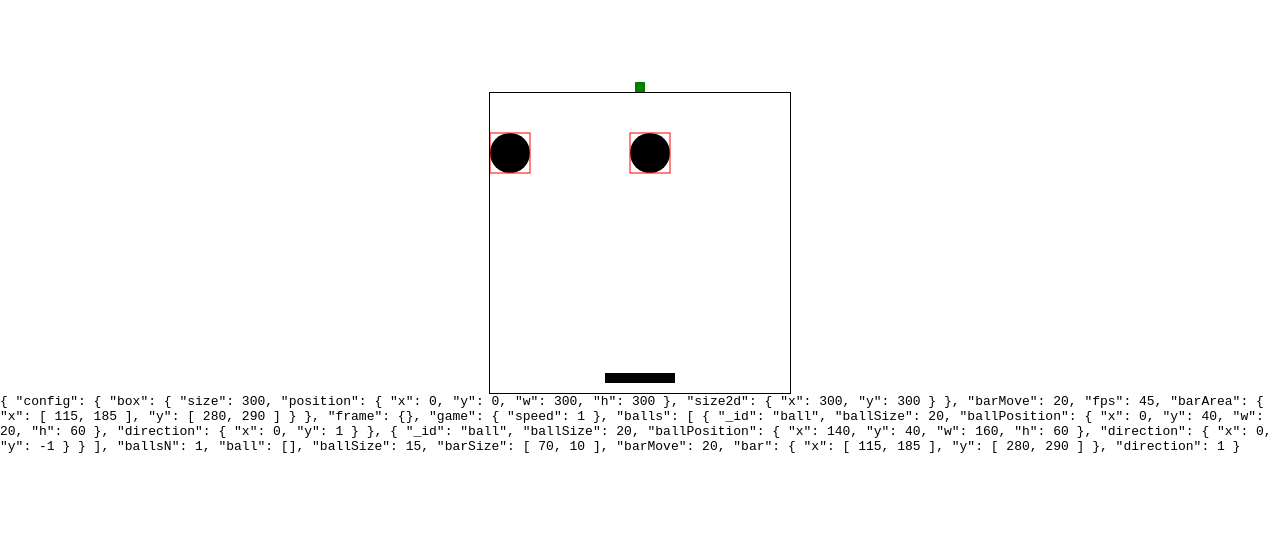
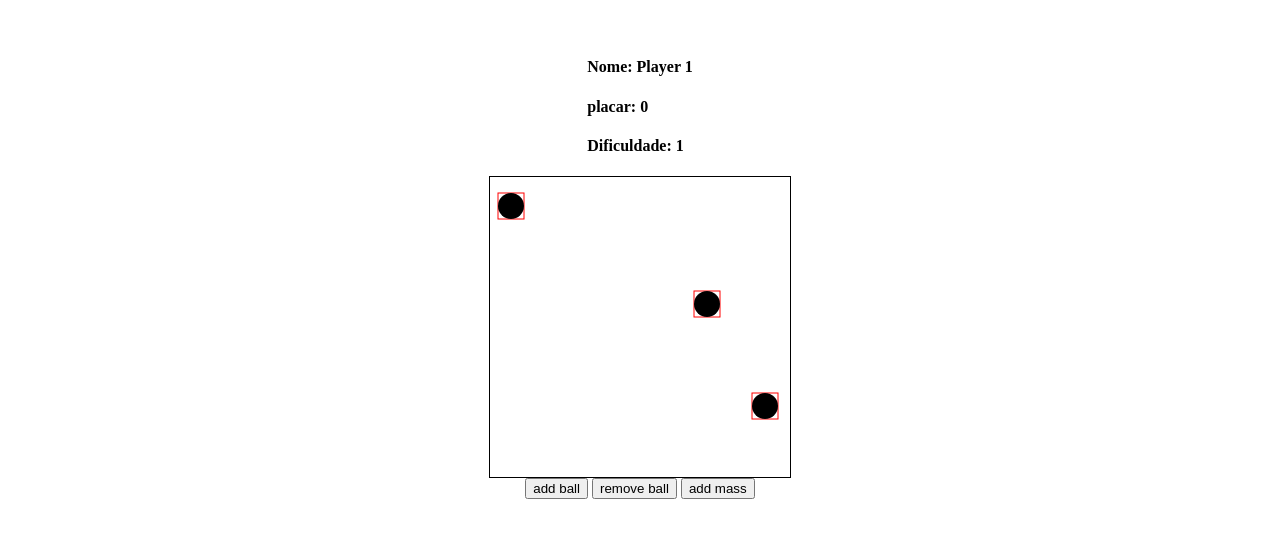
Before and after one commit to mjrdev/snakegame, a website with bundled scripts: page game/index.html in a window 1280 px wide. Shown: the part 132-670 px from the top of the page. Built offline with nearby package versions, Linux system fonts and the light colour scheme.

Commit message:
Change for GameCollision 2DGAME

```diff
--- a/game/enginer.js
+++ b/game/enginer.js
@@ -1,4 +1,4 @@
-import render from './render.js'
+import render from './render/index.js'
 import Phy from './physical/physical.js'
 import input from './src/input.js'
 
@@ -19,11 +19,6 @@ function run(dataState) {
         input('bar', event.key)
     })
 
-    function statistics(s) {
-        let code = document.querySelector('#right')
-        code.innerHTML = JSON.stringify(s)
-    }
-
     let t = 0
 
     const time = setInterval(() => {
@@ -31,8 +26,6 @@ function run(dataState) {
         if(!window.GAME_RUN) {
             clearInterval(time)
         }
-
-        statistics(state.data)
 
 
         // atualização ball
@@ -43,8 +36,9 @@ function run(dataState) {
         GAME_SPEED+=1
         state.init()
         render(state.data)
+
         t++
-        if(t >= 500) {
+        if(t >= 5000) {
             window.GAME_RUN = false
         }
     }, 1000 / state.data.config.fps)
--- a/game/game.js
+++ b/game/game.js
@@ -16,7 +16,11 @@ function Game(config) {
         const ctx = canvas.getContext('2d')
 
         let { barSize, barMove, barArea } = preRender(ctx)
-        let ballSize = 15
+        let ballSize = 13
+
+        const barPosition = {
+            x: 300 / 2 - 35, y: 280, x2: 40, y2: 20
+        }
 
         const stateConfig = {
             config, frame: ctx,
@@ -26,15 +30,24 @@ function Game(config) {
             balls: [
                 {
                     _id: 'ball-01',
-                    ballPosition: { x: 0, y: 0, w: ballSize, h: ballSize},
+                    ballPosition: { x: 10, y: 0, w: ballSize, h: ballSize},
                     ballSize,
-                    direction: { x: 0, y: 1}
+                    direction: { x: 1, y: 1},
+                    mass: 2
                 },
                 {
                     _id: 'ball-02',
-                    ballPosition: { x: 140, y: 0, w: ballSize, h: ballSize},
+                    ballPosition: { x: 350, y: 200, w: ballSize, h: ballSize},
                     ballSize,
-                    direction: { x: 0, y: -1}
+                    direction: { x: -1, y: 1},
+                    mass: 2
+                },
+                {
+                    _id: 'ball-03',
+                    ballPosition: { x: 300, y: 0, w: ballSize, h: ballSize},
+                    ballSize,
+                    direction: { x: 1, y: 1},
+                    mass: 1
                 }
             ],
             ballsN: 1,
@@ -42,9 +55,15 @@ function Game(config) {
             ballSize,
 
 
-            barSize,
+            barSize: { w: 30, h: 5 },
             barMove,
-            bar: barArea,
+            bar: {
+                size: { w: 0, h: 0 },
+                position: {
+                    x: barPosition.x, y: barPosition.y,
+                    x2: barPosition.x + barSize.w, y2: barPosition.y + barSize.h
+                }
+            },
 
 
             direction: 1
@@ -55,7 +74,9 @@ function Game(config) {
 
     // renderização de objetos da tela inicial do game
     function preRender(ctx) {
-        const barSize = [70, 10]
+        const barSize = {
+            w: 80, h: 10
+        }
         const barPosInitial = [box.size / 2 - barSize[0] / 2, box.size * 0.92]
         const barArea = {
             x: [barPosInitial[0], barPosInitial[0]+barSize[0]],
@@ -79,9 +100,9 @@ function Game(config) {
 const size = 300
 const game = Game({
     box: {
-        size: 300,
+        size,
         position: {
-            x: 0, y: 0, w: size, h: size,
+            x: 0, y: 0, w: size, h: size, x2: size, y2: size
         },
         size2d: {
             x: size, y: size
--- a/game/index.html
+++ b/game/index.html
@@ -12,15 +12,20 @@
     <div id="frame">
 
         <div id="left">
-            <div id="icon"></div>
+            <h4>Nome: Player 1</h4>
+            <h4>placar: 0</h4>
+            <h4>Dificuldade: 1</h4>
         </div>
 
         <canvas id="game" width="100px" height="100px"></canvas>
 
-        <code id="right">
-            a
-        </code>
+        <div id="right">
+            <button>add ball</button>
+            <button>remove ball</button>
+            <button>add mass</button>
+        </div>
     </div>
+
 
     <script src="game.js" type="module"></script>
 </body>
--- a/game/physical/physical.js
+++ b/game/physical/physical.js
@@ -9,6 +9,7 @@ function Phy() {
     const data = state.getState()
 
     const observerToRun = [balls.moveBall]
+
     const props = {
         observers: observerToRun,
         blocks: [],
--- a/game/physical/plugins/frame.js
+++ b/game/physical/plugins/frame.js
@@ -5,40 +5,56 @@ export default function (props) {
     const block = data.config.box
     const entitiesKeys = props.entities
 
-    const ball = data.balls[0]
+    const balls = data.balls
 
-    const entities = [ball]
+    for(let ball of balls) {
 
-    const expre = ball.ballPosition.y + 15 >= block.size
-    const expre2 = ball.ballPosition.y - 15 <= block.size - block.size
+        const blocked = {
+            up: block.position['y2'],
+            down: block.position['y'],
+            right: block.position['x'],
+            left: block.position['x2']
+        }
 
-    const expres = {
-        collision: ball.ballPosition.y + 15 > block.size,
-        collision:ball.ballPosition.y - 15 < block.size - block.size,
-    }
+        const expBalls = {
+            up: ball.ballPosition['h'] > blocked.up - ball.ballSize,
+            down: ball.ballPosition['y'] < blocked.down,
+            right: ball.ballPosition['x'] < blocked.right,
+            left: ball.ballPosition['w'] > blocked.left - ball.ballSize
+        }
 
-    const expr = () => {
-        for(let entity of entities) {
+        if(expBalls.up) {
 
+            ball.direction.y = -1
+            state.update({ balls })
+        }
+        if(expBalls.down) {
+
+            ball.direction.y = 1
+            state.update({ balls })
+        }
+
+        if(expBalls.right) {
+
+            ball.direction.x = 1
+            state.update({ balls })
+        }
+
+        if(expBalls.left) {
+
+            ball.direction.x = -1
+            state.update({ balls })
         }
     }
 
-    function ident() {
+    /*
+    const bar = data.bar
 
-        for(let i in ball.ballPosition) {
 
-            if(ball.ballPosition['y'] < block.position['y']) {
-                state.update({ direction: 1 })
-            }
-
-            if(ball.ballPosition['h'] > block.position['h'] - ball.ballSize) {
-
-                state.update({ direction: -1 })
-            }
-        }
-        return
+    if(bar.position.x <= block.position.x) {
+        console.log('passou')
     }
-
-    //console.log(ident());
-    ident()
+    if(bar.position.x2 >= block.position.x2) {
+        console.log('toque right')
+    } */
 }
--- a/game/render.js
+++ b/game/render/index.js
@@ -1,29 +1,28 @@
-import { state } from './enginer.js'
-import ball from './render/renderBall.js'
+import { state } from '../enginer.js'
+import ball from './renderBall.js'
+import bar from './renderBar.js'
 
 function render () {
 
     const data = state.getState()
 
+    const st = {
+        balls: data.balls,
+        bar: data.bar
+    }
+    //document.getElementById("right").innerHTML = JSON.stringify(st, null, 2)
+
     const { frame, balls } = data
-
-                let code = document.querySelector('#right')
-                code.innerHTML = JSON.stringify(data, null, 1)
 
     let canvasSize = data.config.box.size
     frame.clearRect(0,0,canvasSize, canvasSize)
 
-
+    const boxCollision = true
     // render bar
-
-    frame.fillStyle = 'black'
-    frame.fillRect(data.bar.x[0], data.bar.y[0], data.barSize[0], data.barSize[1])
+    bar(boxCollision)
 
     // new render ball
-
-
-
-    ball()
+    ball(boxCollision)
 
     //statistics
     setTimeout(() => {
--- a/game/render/renderBall.js
+++ b/game/render/renderBall.js
@@ -1,6 +1,6 @@
 import { state } from '../enginer.js'
 
-const colArea = () => {
+const boxColl = () => {
     const { balls, frame } = state.getState()
 
     for(let ball of balls) {
@@ -13,7 +13,9 @@ const colArea = () => {
     }
 }
 
-export default function() {
+export default function(box) {
+
+    if(box) boxColl()
 
     const { balls, frame } = state.getState()
 
@@ -27,6 +29,4 @@ export default function() {
         );
         frame.fill();
     }
-
-    colArea()
 }
--- a/game/render/renderBar.js
+++ b/game/render/renderBar.js
@@ -0,0 +1,17 @@
+import { state } from '../enginer.js'
+
+const boxColl = () => {
+    const { bar, frame } = state.getState()
+
+    frame.strokeStyle = 'red'
+    frame.strokeRect(bar.position.x, bar.position.y, bar.size.w, bar.size.h)
+}
+
+export default function(box) {
+    const { bar, frame } = state.getState()
+
+    if(box) boxColl()
+
+    frame.fillStyle = 'black'
+    frame.fillRect(bar.position.x, bar.position.y, bar.size.w, bar.size.h)
+}
--- a/game/src/balls.js
+++ b/game/src/balls.js
@@ -17,19 +17,20 @@ function moveBall() {
 
     for(let ball of balls) {
 
-        let ballx = ball.ballPosition.x
-        let bally = ball.ballPosition.y + 5 * data.direction
+        let ballx = ball.ballPosition.x + (7 + ball.mass) * ball.direction.x
+        let bally = ball.ballPosition.y + (2 + ball.mass) * ball.direction.y
 
         config.balls.push({
             _id: 'ball',
-            ballSize: 20,
+            ballSize: ball.ballSize,
             ballPosition: {
                 x: ballx, y: bally,
                 w: ballx + ball.ballSize, h: bally + ball.ballSize
             },
             direction: {
                 x: ball.direction.x, y: ball.direction.y
-            }
+            },
+            mass: ball.mass
         })
     }
 
--- a/game/src/input.js
+++ b/game/src/input.js
@@ -1,5 +1,5 @@
 import { state } from '../enginer.js'
-import render from '../render.js'
+import render from '../render/index.js'
 
 import inputTypes from './inputTypes.json' assert {type: 'json'};
 
@@ -14,7 +14,7 @@ function input(elementToUpdate, type) {
     const elements = { bar, dif }
 
     if(inputTypes[type] === undefined) {
-        console.log('no')
+        console.log('no keys')
     } else {
         elements[elementToUpdate][inputTypes[type]](data)
     }
@@ -22,36 +22,30 @@ function input(elementToUpdate, type) {
 
 const bar = {
     moveLeft: function(data) {
-        let databar = data.bar
+        const bar = data.bar
 
-        const modify = {
-            bar: {
-                x: [
-                    databar.x[0] - sizes.barMoveSize, databar.x[1] - sizes.barMoveSize
-                ],
-                y: [
-                    databar.y[0], databar.y[1]
-                ]
-            }
+        bar.position = {
+            x: bar.position.x - sizes.barMoveSize,
+            x2: bar.position.x2 - sizes.barMoveSize,
+            y: bar.position.y,
+            y2: bar.position.y2
         }
 
-        state.update(modify)
+        state.update(bar)
     },
     moveRight: function(data) {
-        let databar = data.bar
+        let bar = data.bar
 
-        const modify = {
-            bar: {
-                x: [
-                    databar.x[0] + sizes.barMoveSize, databar.x[1] + sizes.barMoveSize
-                ],
-                y: [
-                    databar.y[0], databar.y[1]
-                ]
-            }
+
+
+        bar.position = {
+            x: bar.position.x + sizes.barMoveSize,
+            x2: bar.position.x2 + sizes.barMoveSize,
+            y: bar.position.y,
+            y2: bar.position.y2
         }
 
-        state.update(modify)
+        state.update(bar)
     }
 }
 
```
